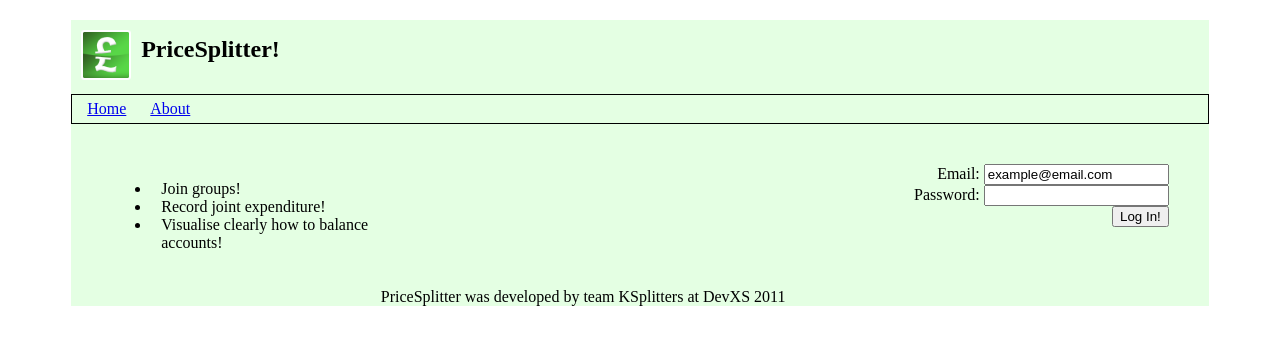
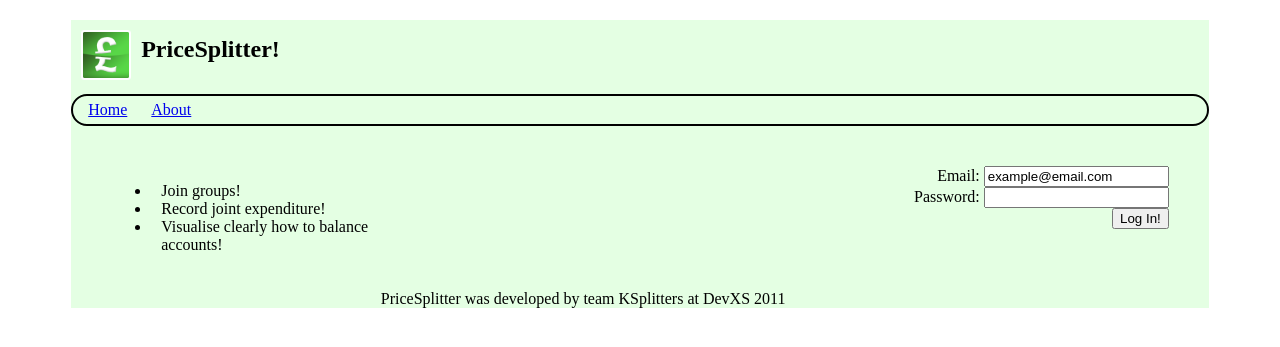
Before and after one commit to chrispyslice/Rigel, a PHP site: page / in a window 1280 px wide. Shown: the top 347 px of the page. Run offline with PHP 8.4, Linux system fonts and the light colour scheme.

Commit message:
Added border radius to navbar

```diff
--- a/rigel-web/desktop1.css
+++ b/rigel-web/desktop1.css
@@ -35,6 +35,8 @@ nav
 	clear: both;
 	border: thin solid;
 	padding: 5px;
+	border: 2px solid #000000;
+	border-radius: 25px;
 }
 li
 {
```
